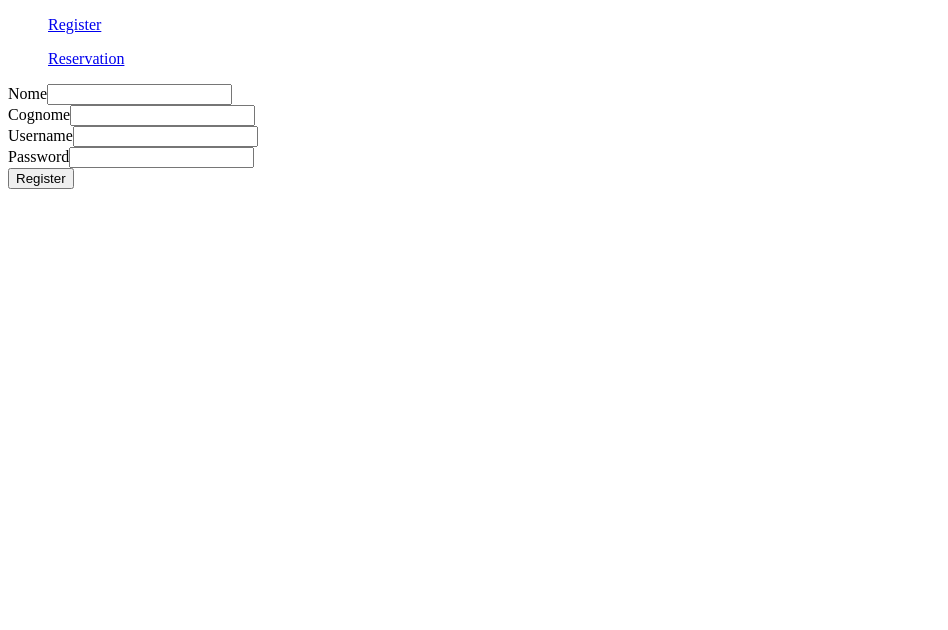
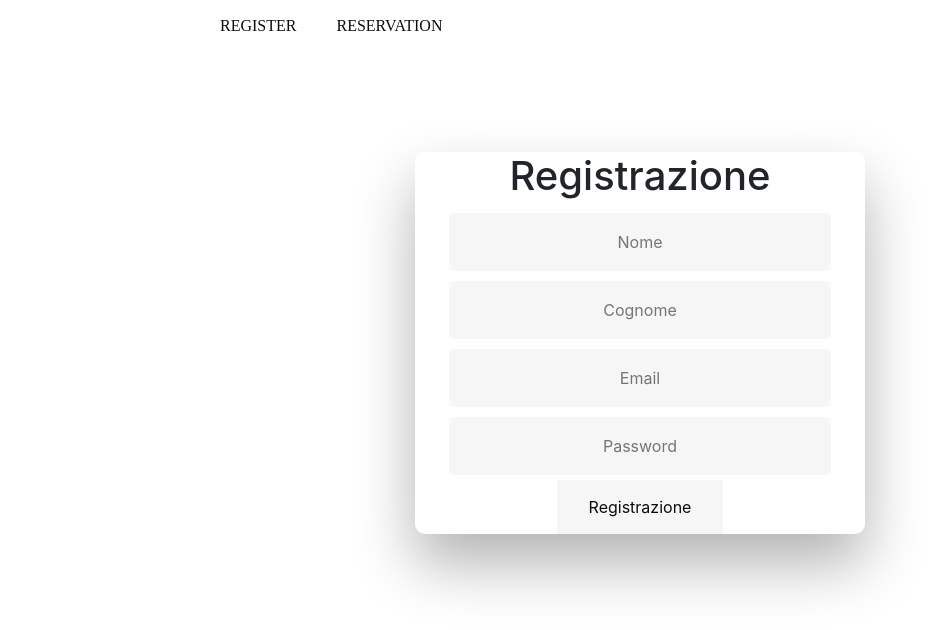
Before and after one commit to UnimibSoftEngCourse1920/progetto-aereo-2-gruppo-aereo-2, an Angular app in the folder Progetto-Aereo2FE/progettoAereo2/: page /registration in a window 1280 px wide. Shown: the top 630 px of the page, without its empty margins (0-948 px from the left). Built offline with nearby package versions, Linux system fonts and the light colour scheme.

Commit message:
add reservation component

```diff
--- a/Progetto-Aereo2FE/progettoAereo2/src/app/app.component.css
+++ b/Progetto-Aereo2FE/progettoAereo2/src/app/app.component.css
@@ -0,0 +1,125 @@
+
+#wrapper 		{width: 960px;margin: 0 auto;background:#fff;}
+
+#mainmenu ul 		{margin: 0px 0 0px 0px;float:left;width:100%; list-style: none;}
+#mainmenu ul li 	{float: left;margin: 0 0px 0 0;position: relative;}
+#mainmenu a 		{color: rgb(14, 13, 13); display: block;font: 14px;padding: 14px 20px;font-family: oswald; text-transform:uppercase;}
+
+  .wrapper {
+    display: flex;
+    align-items: center;
+    flex-direction: column;
+    justify-content: center;
+    width: 100%;
+    min-height: 100%;
+    padding: 100px;
+  }
+
+  #formContent {
+    -webkit-border-radius: 10px 10px 10px 10px;
+    border-radius: 10px 10px 10px 10px;
+    background: #fff;
+    padding: 30px;
+    width: 100%;
+    max-width: 450px;
+    position: relative;
+    padding: 0px;
+    -webkit-box-shadow: 0 30px 60px 0 rgba(0,0,0,0.3);
+    box-shadow: 0 30px 60px 0 rgba(0,0,0,0.3);
+    text-align: center;
+  }
+
+  input[type=text] , input[type=password]{
+    background-color: #f6f6f6;
+    border: none;
+    color: #0d0d0d;
+    padding: 15px 32px;
+    text-align: center;
+    text-decoration: none;
+    display: inline-block;
+    font-size: 16px;
+    margin: 5px;
+    width: 85%;
+    border: 2px solid #f6f6f6;
+    -webkit-transition: all 0.5s ease-in-out;
+    -moz-transition: all 0.5s ease-in-out;
+    -ms-transition: all 0.5s ease-in-out;
+    -o-transition: all 0.5s ease-in-out;
+    transition: all 0.5s ease-in-out;
+    -webkit-border-radius: 5px 5px 5px 5px;
+    border-radius: 5px 5px 5px 5px;
+  }
+
+  input[type=text]:focus {
+    background-color: #fff;
+    border-bottom: 2px solid #5fbae9;
+  }
+
+  input[type=text]:placeholder {
+    color: #cccccc;
+  }
+
+
+  button{
+    background-color: #f6f6f6;
+    border: none;
+    color: #0d0d0d;
+    padding: 15px 32px;
+    text-align: center;
+    text-decoration: none;
+    font-size: 16px;
+
+  }
+
+
+
+  /* ANIMATIONS */
+  .fadeInDown {
+    -webkit-animation-name: fadeInDown;
+    animation-name: fadeInDown;
+    -webkit-animation-duration: 1s;
+    animation-duration: 1s;
+    -webkit-animation-fill-mode: both;
+    animation-fill-mode: both;
+  }
+  @-webkit-keyframes fadeIn { from { opacity:0; } to { opacity:1; } }
+
+  @-webkit-keyframes fadeInDown {
+    0% {
+      opacity: 0;
+      -webkit-transform: translate3d(0, -100%, 0);
+      transform: translate3d(0, -100%, 0);
+    }
+    100% {
+      opacity: 1;
+      -webkit-transform: none;
+      transform: none;
+    }
+  }
+
+  .fadeIn {
+    opacity:0;
+    -webkit-animation:fadeIn ease-in 1;
+    -moz-animation:fadeIn ease-in 1;
+    animation:fadeIn ease-in 1;
+
+    -webkit-animation-fill-mode:forwards;
+    -moz-animation-fill-mode:forwards;
+    animation-fill-mode:forwards;
+
+    -webkit-animation-duration:1s;
+    -moz-animation-duration:1s;
+    animation-duration:1s;
+  }
+
+  .fadeIn.first {
+    -webkit-animation-delay: 0.4s;
+    -moz-animation-delay: 0.4s;
+    animation-delay: 0.4s;
+  }
+
+  .fadeIn.second {
+    -webkit-animation-delay: 0.6s;
+    -moz-animation-delay: 0.6s;
+    animation-delay: 0.6s;
+  }
--- a/Progetto-Aereo2FE/progettoAereo2/src/app/app.component.html
+++ b/Progetto-Aereo2FE/progettoAereo2/src/app/app.component.html
@@ -1,7 +1,12 @@
-<ul >
-  <a  routerLink="/registration" routerLinkActive="active">Register</a>
-</ul>
-<ul >
-  <a  routerLink="/reservation" routerLinkActive="active">Reservation</a>
-</ul>
-  <router-outlet></router-outlet>
+<div id="wrapper">
+
+
+  <div id="mainmenu">
+    <ul>
+      <li ><a routerLink="/registration" routerLinkActive="active">Register</a></li>
+      <li ><a routerLink="/reservation" routerLinkActive="active">Reservation</a></li>
+    </ul>
+  </div>
+
+</div>
+<router-outlet></router-outlet>
--- a/Progetto-Aereo2FE/progettoAereo2/src/app/registration/registration.component.html
+++ b/Progetto-Aereo2FE/progettoAereo2/src/app/registration/registration.component.html
@@ -1,22 +1,26 @@
-<div>
+<link href="//maxcdn.bootstrapcdn.com/bootstrap/4.0.0/css/bootstrap.min.css" rel="stylesheet" id="bootstrap-css">
+<script src="//maxcdn.bootstrapcdn.com/bootstrap/4.0.0/js/bootstrap.min.js"></script>
+<script src="//cdnjs.cloudflare.com/ajax/libs/jquery/3.2.1/jquery.min.js"></script>
+<!------ Include the above in your HEAD tag ---------->
+
+<div class="wrapper fadeInDown">
+  <div id="formContent">
+
+    <div class="fadeIn first">
+      <h1>Registrazione</h1>
+    </div>
+
     <form>
-        <div>
-            <label>Nome</label>
-            <input type="text" [(ngModel)]="userRegistration.nome" name="nome">
-        </div>
-        <div >
-            <label>Cognome</label>
-            <input type="text" [(ngModel)]="userRegistration.cognome" name="cognome">
-        </div>
-        <div>
-            <label >Username</label>
-            <input type="text" [(ngModel)]="userRegistration.email" name="email" >
-        </div>
-        <div>
-            <label>Password</label>
-            <input type="password" [(ngModel)]="userRegistration.password" name="password">
-        </div>
-        <button type="button" (click)="registration()">Register</button>
+            <div>
+                <input type="text" id="nome"[(ngModel)]="userRegistration.nome" name="nome"class="fadeIn second" placeholder="Nome" required="required">
+                <input type="text" [(ngModel)]="userRegistration.cognome" name="cognome" class="fadeIn second" placeholder="Cognome" required="required">
+                <input type="text" [(ngModel)]="userRegistration.email" name="email"  class="fadeIn second" placeholder="Email" required="required">
+                <input type="password" [(ngModel)]="userRegistration.password" name="password" class="fadeIn second" placeholder="Password" required="required">
+            </div>
+            <div>
+                <button class="fadeIn second" (click)="registration()">Registrazione</button>
+            </div>
     </form>
 
+  </div>
 </div>
--- a/Progetto-Aereo2FE/progettoAereo2/src/app/registration/registration.component.ts
+++ b/Progetto-Aereo2FE/progettoAereo2/src/app/registration/registration.component.ts
@@ -6,7 +6,7 @@ import { Router } from '@angular/router'
 @Component({
   selector: 'app-registration',
   templateUrl: './registration.component.html',
-  styleUrls: ['./registration.component.css']
+  styleUrls: ['../app.component.css']
 })
 export class RegistrationComponent implements OnInit {
 
--- a/Progetto-Aereo2FE/progettoAereo2/src/app/reservation/reservation.component.html
+++ b/Progetto-Aereo2FE/progettoAereo2/src/app/reservation/reservation.component.html
@@ -1,5 +1,6 @@
-<h2>Prenotazioni Disponibili</h2>
+<link href="//maxcdn.bootstrapcdn.com/bootstrap/4.0.0/css/bootstrap.min.css" rel="stylesheet" id="bootstrap-css">
+<h2 type="text">Prenotazioni Disponibili</h2>
 <ul *ngFor="let reservation of reservations">
-    <li>{{reservation.dataPartenza}}</li>
-    <li>{{reservation.aeroportoP}}</li>
+    <li type="text">{{reservation.dataPartenza}}</li>
+    <li type="text">{{reservation.aeroportoP}}</li>
 </ul>
--- a/Progetto-Aereo2FE/progettoAereo2/src/app/reservation/reservation.component.ts
+++ b/Progetto-Aereo2FE/progettoAereo2/src/app/reservation/reservation.component.ts
@@ -3,7 +3,7 @@ import { ReservationService } from '../reservation.service'
 @Component({
   selector: 'app-reservation',
   templateUrl: './reservation.component.html',
-  styleUrls: ['./reservation.component.css']
+  styleUrls: ['../app.component.css']
 })
 export class ReservationComponent implements OnInit {
 
```
Also changed, not shown: Progetto-Aereo2FE/progettoAereo2/src/assets/aereo.jpg (added), 1 other file (tests, documents, lock files or other folders).
